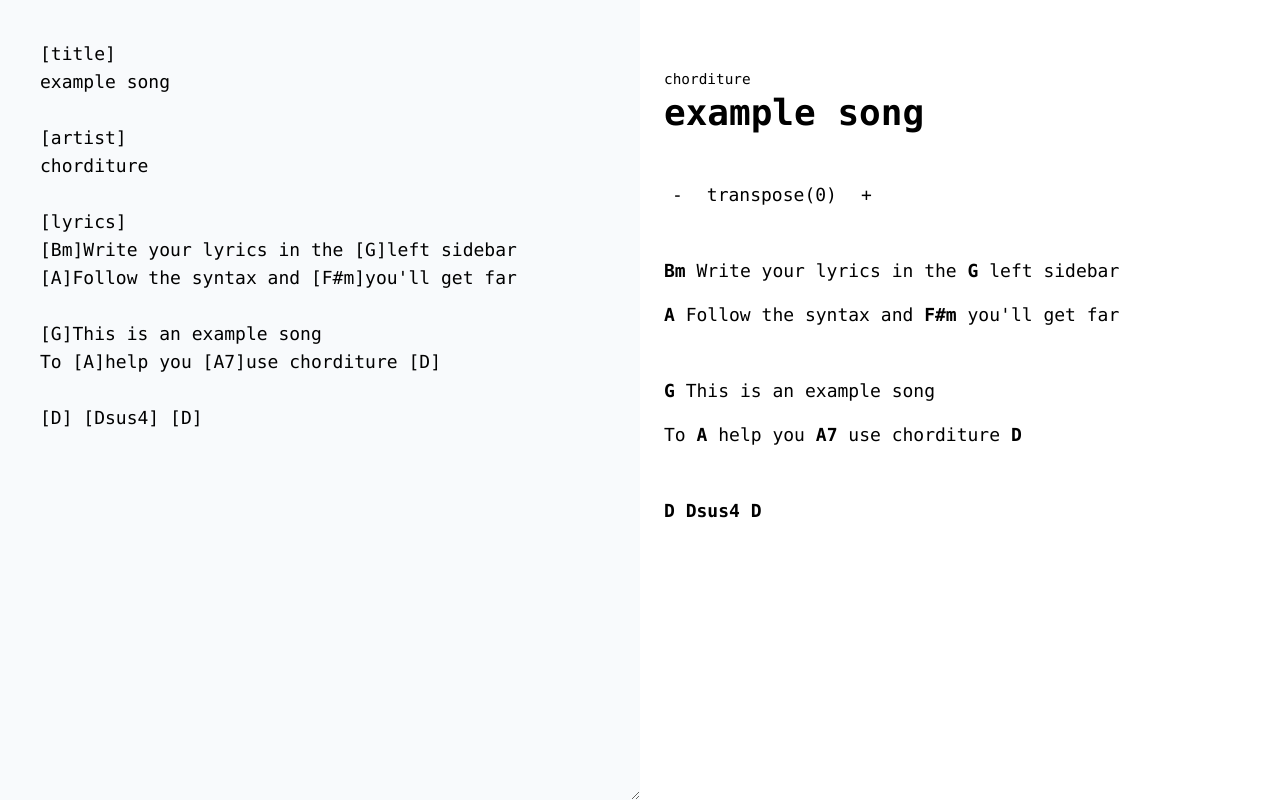
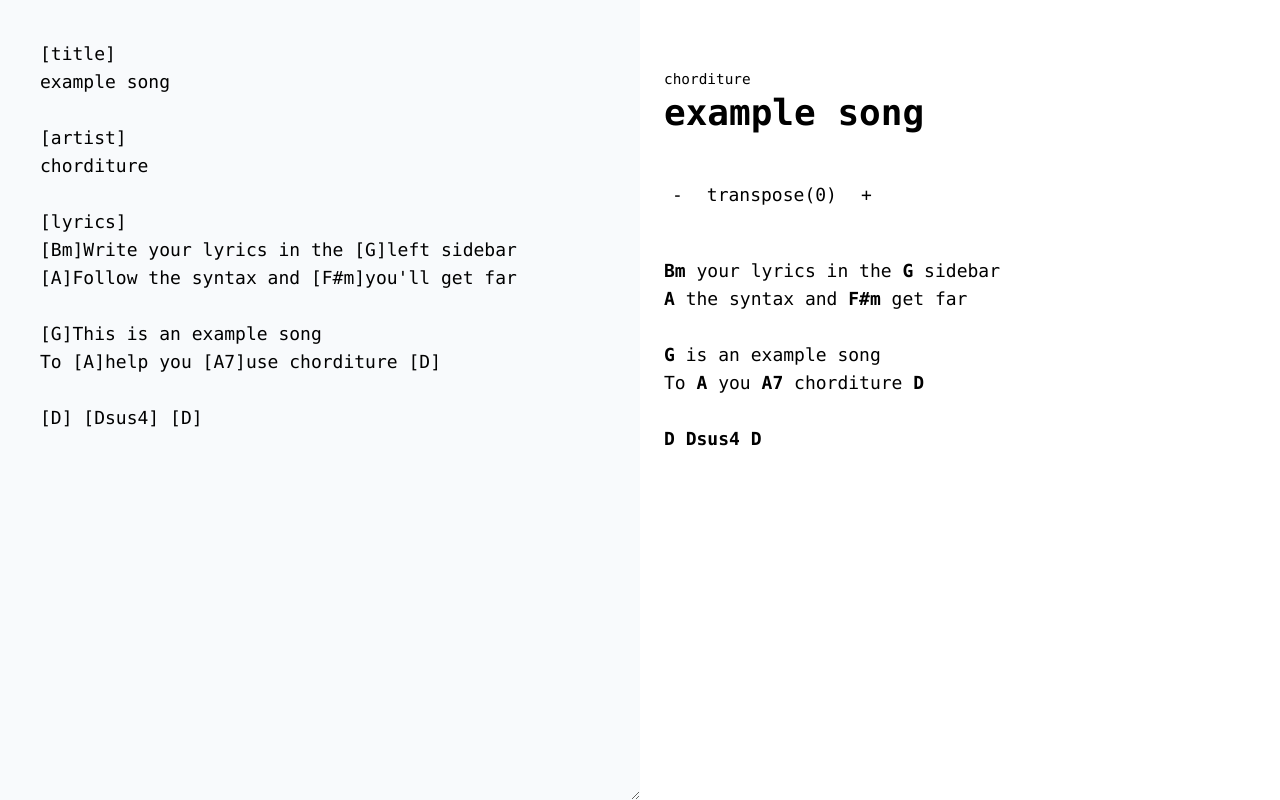
Before and after one commit to tinyshipdev/chorditure, a Next.js app: page /editor in a window 1280 px wide. Built offline with nearby package versions, Linux system fonts and the light colour scheme.

Commit message:
complete refactor of parser

```diff
--- a/src/components/Editor.tsx
+++ b/src/components/Editor.tsx
@@ -1,4 +1,3 @@
-import parseSong from '@/utils/parse-song';
 import React, { useEffect, useState } from 'react';
 import Sheet from './Sheet';
 
@@ -56,7 +55,7 @@
       <div
         className={`w-full md:w-[50%] min-h-screen px-10 pb-10 wrapper ${!isEditorVisible ? 'block' : 'hidden'} md:block`}
       >
-        <Sheet song={parseSong(rawLyrics)} raw={rawLyrics}/>
+        <Sheet data={rawLyrics}/>
       </div>
     </div>
   )
--- a/src/components/Sheet.tsx
+++ b/src/components/Sheet.tsx
@@ -1,65 +1,16 @@
-import { Chord } from '@/utils/types';
+import parseSong from '@/utils/parse-song';
 import { useRouter } from 'next/router';
 import React, { useState } from 'react';
 
-const ROOTS = ['A', 'A#', 'B', 'C', 'C#', 'D', 'D#', 'E', 'F', 'F#', 'G', 'G#']
-
 interface Props {
-  raw: string,
-  song: {
-    title: string,
-    artist: string,
-    lyrics: { c: Chord | null, w: string }[][]
-  };
+  data: string
 }
 
-const Sheet: React.FC<Props> = ({ song, raw }) => {
+const Sheet: React.FC<Props> = ({ data }) => {
   const router = useRouter();
   const [transpose, setTranspose] = useState(0);
 
-  function calculateRoot(originalRoot: string | undefined) {
-    let root = null;
-
-    if (originalRoot) {
-      const r = ROOTS.indexOf(originalRoot);
-      root = ROOTS[(ROOTS.length + (r + transpose)) % ROOTS.length];
-    }
-
-    return root;
-  }
-
-  const lines = () => song?.lyrics?.map((line, index) => {
-
-    if(line.length === 1 && !line[0].w) {
-      return <div key={`line${index}`} className='h-8'></div>;
-    }
-
-    return (
-      <div className='flex mb-4 flex-wrap' key={`line${index}`}>
-        {line?.map((l, index) => {
-
-          if(l.w[0] === '*' && l.w[l.w.length - 1] === '*') {
-            return (
-              <React.Fragment key={index}>
-                <div>
-                  <h2 className='font-bold text-2xl my-2'>{l?.w.substring(1, l.w.length - 1)}</h2>
-                </div>
-              </React.Fragment>
-            )
-          }
-
-          return (
-            <React.Fragment key={index}>
-              <div>
-                <div><span className="font-bold h-6">{calculateRoot(l?.c?.root)}{l?.c?.type}</span> {l?.w}</div>
-              </div>
-              <span>&nbsp;</span>
-            </React.Fragment>
-          )
-        })}
-      </div>
-    )
-  })
+  const song = parseSong(data, transpose, router?.query?.source ? true : false);
 
   return (
     <div>
@@ -77,16 +28,10 @@
         </div>
       </div>
 
-      <div>
-        {lines()}
-      </div>
-
-      {router?.query?.source && (
-        <div className="my-20 whitespace-pre-wrap">
-          <hr className='mb-20' />
-          {raw}
-        </div>
-      )}
+      <div
+        className='whitespace-pre-wrap'
+        dangerouslySetInnerHTML={{ __html: song.lyrics }}
+      ></div>
     </div>
   )
 }
--- a/src/pages/[artist]/[song].tsx
+++ b/src/pages/[artist]/[song].tsx
@@ -19,7 +19,7 @@
       <main>
         <div className="wrapper">
           <Header/>
-          <Sheet song={parseSong(data)} raw={data}/>
+          <Sheet data={data}/>
         </div>
       </main>
     </>
--- a/src/utils/parse-song.ts
+++ b/src/utils/parse-song.ts
@@ -1,49 +1,64 @@
 import { Chord } from "./types";
+
+type Song = {
+  title: string,
+  artist: string,
+  lyrics: string,
+}
+
+const ROOTS = ['A', 'A#', 'B', 'C', 'C#', 'D', 'D#', 'E', 'F', 'F#', 'G', 'G#']
 
 const WORD_REGEX = /\[([A-Z#]{1,2})(.*?)\](.*$)/
 
-function parseLine(data: string): { c: Chord | null, w: string }[] {
-  if(data[0] === '*' && data[data.length - 1] === '*') {
-    return [{ c: null, w: data.trim() }]
+const CHORD_REGEX = /\[([A-G#])(.*?)\]/;
+
+function calculateRoot(originalRoot: string | undefined, transpose: number) {
+  let root = null;
+
+  if (originalRoot) {
+    const r = ROOTS.indexOf(originalRoot);
+    root = ROOTS[(ROOTS.length + (r + transpose)) % ROOTS.length];
   }
 
+  return root || originalRoot;
+}
+
+function parseLine(
+  data: string,
+  transpose: number,
+  raw: boolean,
+): string {
   const split = data?.trim()?.split(' ');
 
   const result = split?.map((word) => {
     const w = word?.trim();
 
-    const matches = w.match(WORD_REGEX);
+    const matches = w.match(CHORD_REGEX);
 
-    if(!matches?.[1]) {
-      return { c: null, w };
+    const root = matches?.[1];
+    const type = matches?.[2];
+
+    if(root) {
+
+      if(raw) {
+        return `[${calculateRoot(root, transpose || 0)}${type}]`;
+      }
+
+      return `<b>${calculateRoot(root, transpose || 0)}${type}</b>`;
     }
-
-    const chord: Chord = {
-      root: matches?.[1] || '',
-      type: matches?.[2] || '',
-    }
-
-    return { c: chord || null, w: matches?.[3] };
-  })
+    return word;
+  }).join(' ');
 
   return result;
 }
 
-function parseSong(data: string): {
-  title: string,
-  artist: string,
-  lyrics: { c: Chord | null, w: string }[][]
-} {
+function parseSong(
+  data: string,
+  transpose: number,
+  raw: boolean
+): Song {
 
-  let song: {
-    title: string,
-    artist: string,
-    lyrics: { c: Chord | null, w: string }[][]
-  } = {
-    title: '',
-    artist: '',
-    lyrics: []
-  }
+  let song: Song = { title: '', artist: '', lyrics: '' };
 
   const split = data?.trim()?.split('\n');
 
@@ -65,7 +80,7 @@
       i++;
     } else {
       if(isLyrics) {
-        song.lyrics.push(parseLine(line));
+        song.lyrics += parseLine(line, transpose, raw) + '\n';
       }
       i++;
     }
```
